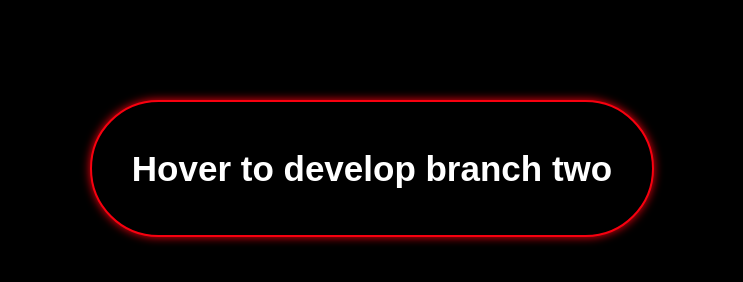
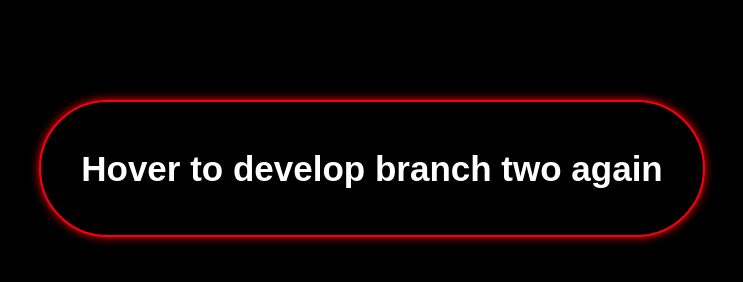
Before and after one commit to student-Imran/Button, a plain HTML site: page 1.html in a window 1280 px wide. Shown: the whole page, without its empty margins (268-1011 px from the left). Drawn offline with Linux system fonts and the light colour scheme.

Commit message:
change for develop2

```diff
--- a/1.html
+++ b/1.html
@@ -6,7 +6,7 @@
 </head>
 <body>
   <button class="btn">
-    <h4>Hover to develop branch two</h4>
+    <h4>Hover to develop branch two again</h4>
   </button>
 </body>
 </html>
```
